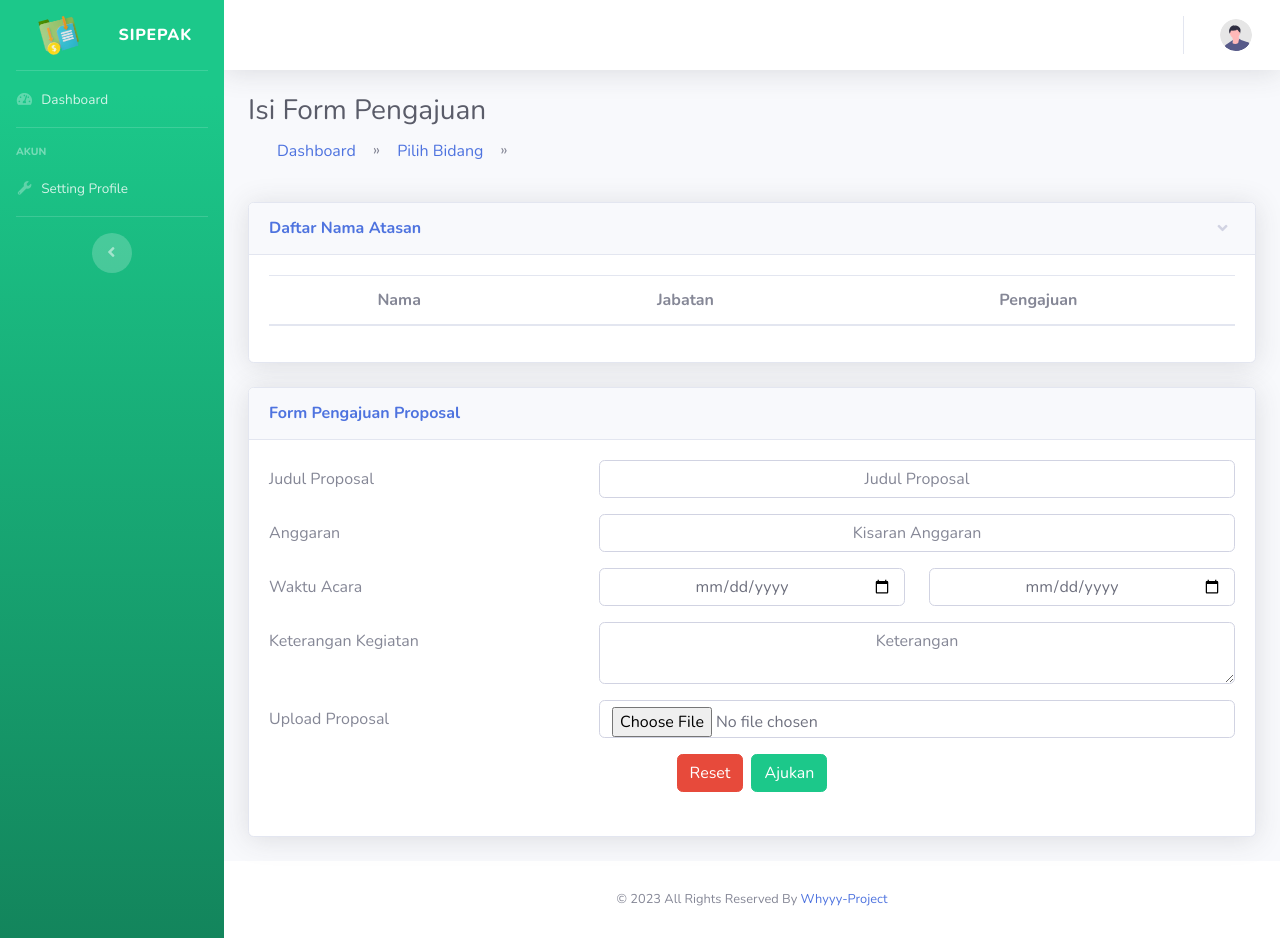
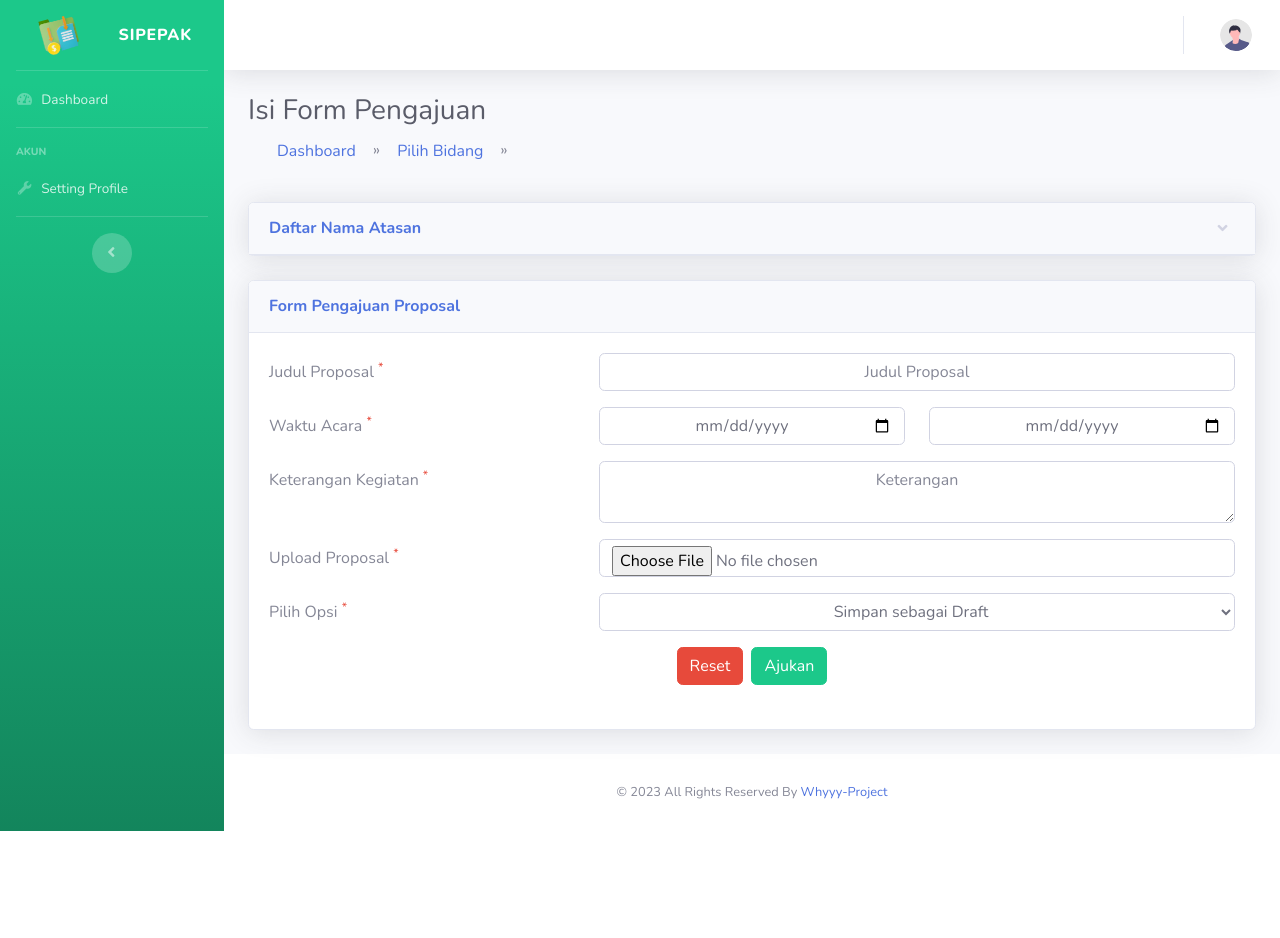
Before and after one commit to whyyy-project/SIPEPAK, a CodeIgniter 4 app: template app/Views/layouts/user/formPengajuan.php in a window 1280 px wide. After the commit the page ends 831 px from the top, so only its background shows below. Run offline with PHP 8.4 and a stand-in for CodeIgniter, Linux system fonts and the light colour scheme; the template is opened without the code that fills it, so the values that code supplies are empty; some libraries are stand-ins or nearby versions.

Commit message:
upload proposal

```diff
--- a/app/Config/App.php
+++ b/app/Config/App.php
@@ -108,7 +108,7 @@ class App extends BaseConfig
      *
      * @see https://www.php.net/manual/en/timezones.php for list of timezones supported by PHP.
      */
-    public string $appTimezone = 'UTC';
+    public string $appTimezone = 'Asia/Jakarta';
 
     /**
      * --------------------------------------------------------------------------
--- a/app/Config/Routes.php
+++ b/app/Config/Routes.php
@@ -41,8 +41,8 @@ $routes->group('', ['filter' => 'role:user'], function ($routes) {
     $routes->post('/user', 'UserController::index');
     $routes->get('/user', 'UserController::index');
     $routes->get('/ajukan', 'UserController::mengajukan');
+    $routes->post('/ajukan/simpan/(:segment)', 'ProposalUserController::index/$1');
     $routes->get('/ajukan/(:segment)', 'UserController::isiForm/$1');
-    $routes->post('/ajukan/(:segment)', 'UserController::uploadProposal/$1');
     $routes->get('/draft', 'UserController::index');
     $routes->get('/daftar-pengajuan', 'UserController::index');
     $routes->get('/riwayat', 'UserController::index');
--- a/app/Views/layouts/user/formPengajuan.php
+++ b/app/Views/layouts/user/formPengajuan.php
@@ -19,6 +19,17 @@
         </p>
     </div>
     <!-- end page heading -->
+    <?php if (session()->getFlashData('success')) : ?>
+        <div class="alert alert-success">
+            <?= session()->getFlashData('success') ?>
+        </div>
+    <?php endif ?>
+
+    <?php if (session()->getFlashData('error')) : ?>
+        <div class="alert alert-danger">
+            <?= session()->getFlashData('error') ?>
+        </div>
+    <?php endif ?>
 
 
     <!-- form -->
@@ -32,8 +43,7 @@
                     <h6 class="m-0 font-weight-bold text-primary">Daftar Nama Atasan</h6>
                 </a>
                 <!-- Card Content - Collapse -->
-                <div class="collapse show" id="collapseCardAtasan">
-                    <div class="card-body">
+                <div class="collapse" id="collapseCardAtasan">
                     <table class="table table-hover">
                         <thead class="text-center">
                             <tr>
@@ -58,7 +68,6 @@
                     </table>
                 </div>
             </div>
-            </div>
             <!-- end Daftar Nama Atasan -->
 
             <div class="card shadow mb-4">
@@ -66,7 +75,7 @@
                     <h6 class="m-0 font-weight-bold text-primary">Form Pengajuan Proposal</h6>
                 </div>
                 <div class="card-body">
-                    <form method="post" enctype="multipart/form-data" action="<?= base_url() ?>ajukan/<?= $slug ?>">
+                    <form method="post" enctype="multipart/form-data" action="<?= base_url() ?>ajukan/simpan/<?= $slug ?>">
                         <?php if (session()->has('errors')) : ?>
                             <div class="alert alert-danger">
                                 <ul>
@@ -76,42 +85,46 @@
                                 </ul>
                             </div>
                         <?php endif ?>
-
                         <div class="mb-3 row">
-                            <label for="judul" class="col-md-4 col-form-label">Judul Proposal</label>
+                            <label for="judul" class="col-md-4 col-form-label">Judul Proposal <sup class="text-danger">*</sup></label>
                             <div class="col-md-8">
-                                <input type="text" name="judul" class="form-control text-center" id="judul" placeholder="Judul Proposal">
+                                <input required type="text" name="judul" class="form-control text-center" id="judul" placeholder="Judul Proposal" value="<?= old('judul') ?>">
                             </div>
                         </div>
                         <div class="mb-3 row">
-                            <label for="anggaran" class="col-md-4 col-form-label">Anggaran</label>
-                            <div class="col-md-8">
-                                <input type="text" name="anggaran" class="form-control text-center" id="anggaran" placeholder="Kisaran Anggaran">
+                            <label class="col-md-4 col-form-label">Waktu Acara <sup class="text-danger">*</sup></label>
+                            <div class="col-md-4">
+                                <input required type="date" name="mulai" class="form-control text-center" value="<?= old('mulai') ?>">
+                            </div>
+                            <div class="col-md-4">
+                                <input required type="date" name="selesai" class="form-control text-center" value="<?= old('selesai') ?>">
                             </div>
                         </div>
                         <div class="mb-3 row">
-                            <label for="tanggal" class="col-md-4 col-form-label">Waktu Acara</label>
-                            <div class="col-md-4">
-                                <input type="date" name="mulai" class="form-control text-center" id="tanggal">
-                            </div>
-                            <div class="col-md-4">
-                                <input type="date" name="selesai" class="form-control text-center" id="tanggal">
+                            <label for="keterangan" class="col-md-4 col-form-label">Keterangan Kegiatan <sup class="text-danger">*</sup></label>
+                            <div class="col-md-8">
+                                <textarea name="keterangan" id="keterangan" class="form-control text-center" placeholder="Keterangan" required><?= old("keterangan") ?></textarea>
                             </div>
                         </div>
                         <div class="mb-3 row">
-                            <label for="keterangan" class="col-md-4 col-form-label">Keterangan Kegiatan</label>
+                            <label for="pdf" class="col-md-4 col-form-label">Upload Proposal <sup class="text-danger">*</sup></label>
                             <div class="col-md-8">
-                                <textarea name="keterangan" id="keterangan" class="form-control text-center" placeholder="Keterangan"></textarea>
+                                <input required type="file" class="form-control" name="pdf" id="pdf">
                             </div>
                         </div>
                         <div class="mb-3 row">
-                            <label for="pdf" class="col-md-4 col-form-label">Upload Proposal</label>
+                            <label for="status" class="col-md-4 col-form-label">Pilih Opsi <sup class="text-danger">*</sup></label>
                             <div class="col-md-8">
-                                <input type="file" class="form-control" name="pdf_file" id="pdf">
+                                <select name="status" class="form-control text-center" id="status">
+                                    <option value="draft">Simpan sebagai Draft</option>
+                                    <option value="filed">Ajukan</option>
+                                </select>
                             </div>
                         </div>
 
+
                         <div class="row justify-content-center mb-4">
+
                             <button type="reset" class="btn btn-danger mr-2">Reset</button>
                             <button type="submit" class="btn btn-success">Ajukan</button>
                         </div>
```
Also changed, not shown: app/Controllers/ProposalUserController.php (added, +73 -0 lines), app/Controllers/UserController.php (+13 -39 lines), app/Models/UploadProposalModel.php (added, +29 -0 lines), Proposal-PDF/index.html (added), 2 other files. Lines whose indentation alone changed are shown as unchanged.
